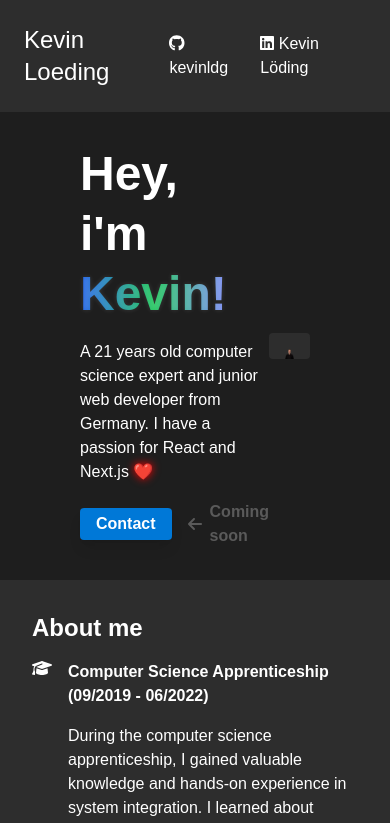
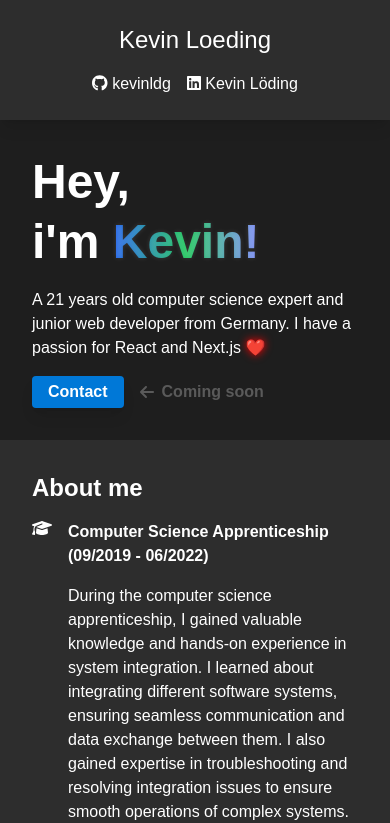
Before and after one commit to kevinldg/personal-website, a Next.js app: page / in a window 390 px wide. Shown: the top 823 px of the page. Built offline with nearby package versions, Linux system fonts and the light colour scheme; no server answers.

Commit message:
Optimize display of Header and Introduction for mobile devices

```diff
--- a/components/Header/Header.jsx
+++ b/components/Header/Header.jsx
@@ -2,7 +2,7 @@ import Socials from "./Socials";
 
 export default function Header() {
   return (
-    <header className=" bg-dark-300 flex justify-between items-center p-6">
+    <header className=" bg-dark-300 sticky top-0 shadow-lg flex flex-col tablet:flex-row tablet:justify-between gap-4 items-center p-6">
       <h1 className=" text-2xl">Kevin Loeding</h1>
       <Socials />
     </header>
--- a/components/Introduction/Introduction.jsx
+++ b/components/Introduction/Introduction.jsx
@@ -4,12 +4,12 @@ import IntroductionText from "./IntroductionText";
 
 export default function Introduction() {
   return (
-    <div className="flex px-20 py-8 justify-between items-center">
+    <div className="flex desktop:px-[25vw] px-8 py-8 justify-between gap-8 items-center">
       <div className="flex flex-col gap-4">
         <IntroductionText />
         <ContactButton />
       </div>
-      <div className=" bg-dark-300 px-4 pt-4 rounded">
+      <div className=" bg-dark-300 hidden tablet:block px-4 pt-4 shadow-lg rounded">
         <Image src={"/avatar.png"} alt="Avatar" width={248} height={248} />
       </div>
     </div>
```
